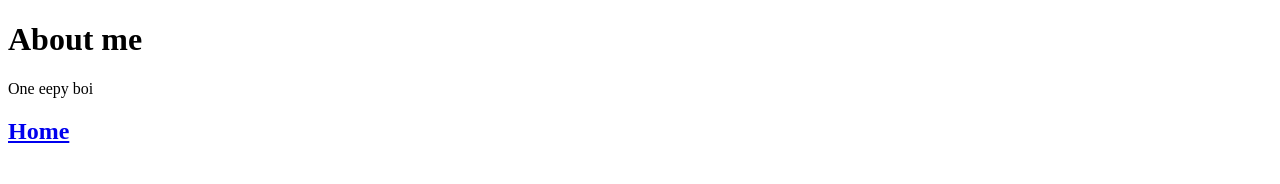
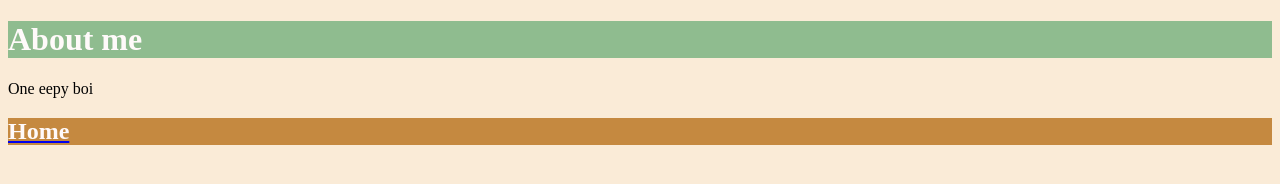
Before and after one commit to wintofs/wintofs.github.io, a plain HTML site: page about.html in a window 1280 px wide. Drawn offline with Linux system fonts and the light colour scheme.

Commit message:
Css sheet

```diff
--- a/about.html
+++ b/about.html
@@ -1,5 +1,7 @@
 <!DOCTYPE html>
 <html>
+    <link rel="stylesheet"
+    href="./stylesheet.css"/>
 <body>
     <h1 color: black;>About me</h1>
     <p color: red;>One eepy boi</p>
--- a/stylesheet.css
+++ b/stylesheet.css
@@ -0,0 +1,13 @@
+body{
+    background-color: antiquewhite;
+}
+
+h1{
+    color: snow;
+    background-color: darkseagreen;
+}
+
+h2{
+    color: snow;
+    background-color: #c58940;
+}
```
Also changed, not shown: index.html (+2 -0 lines).
